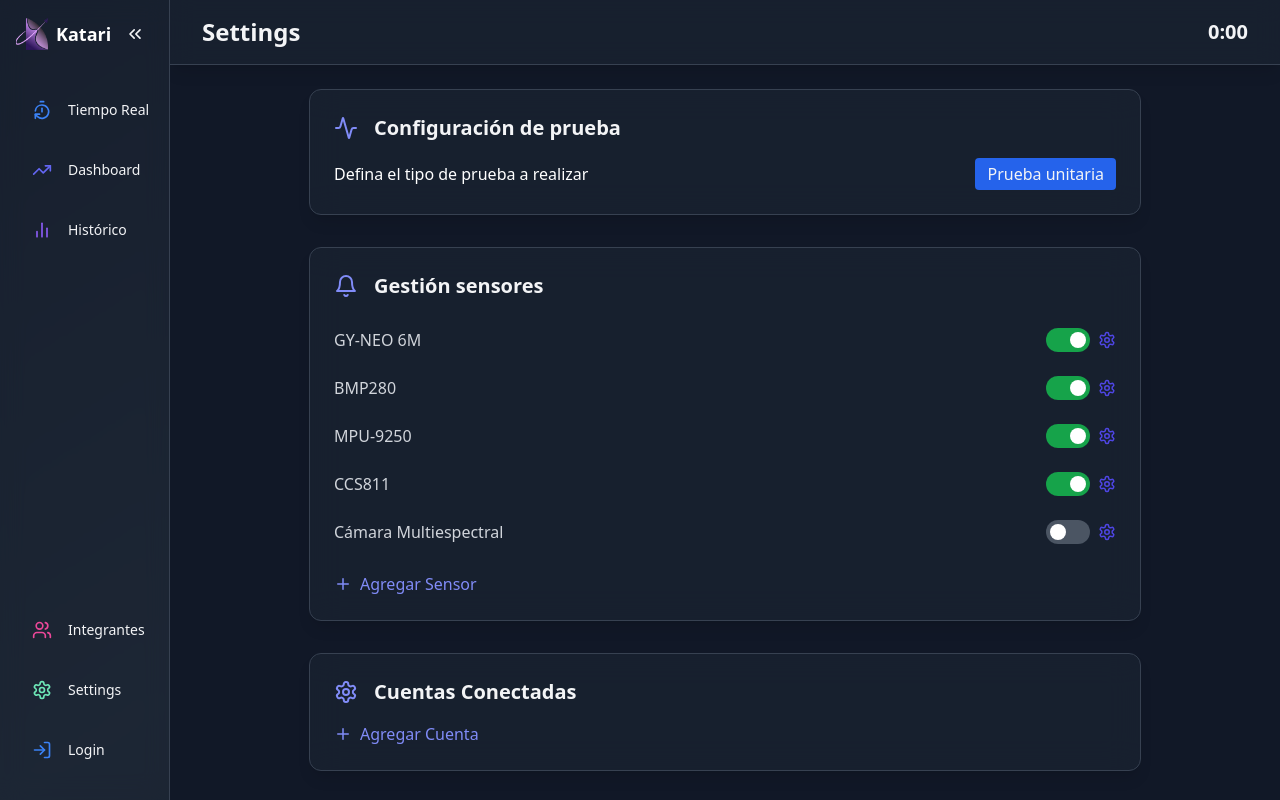
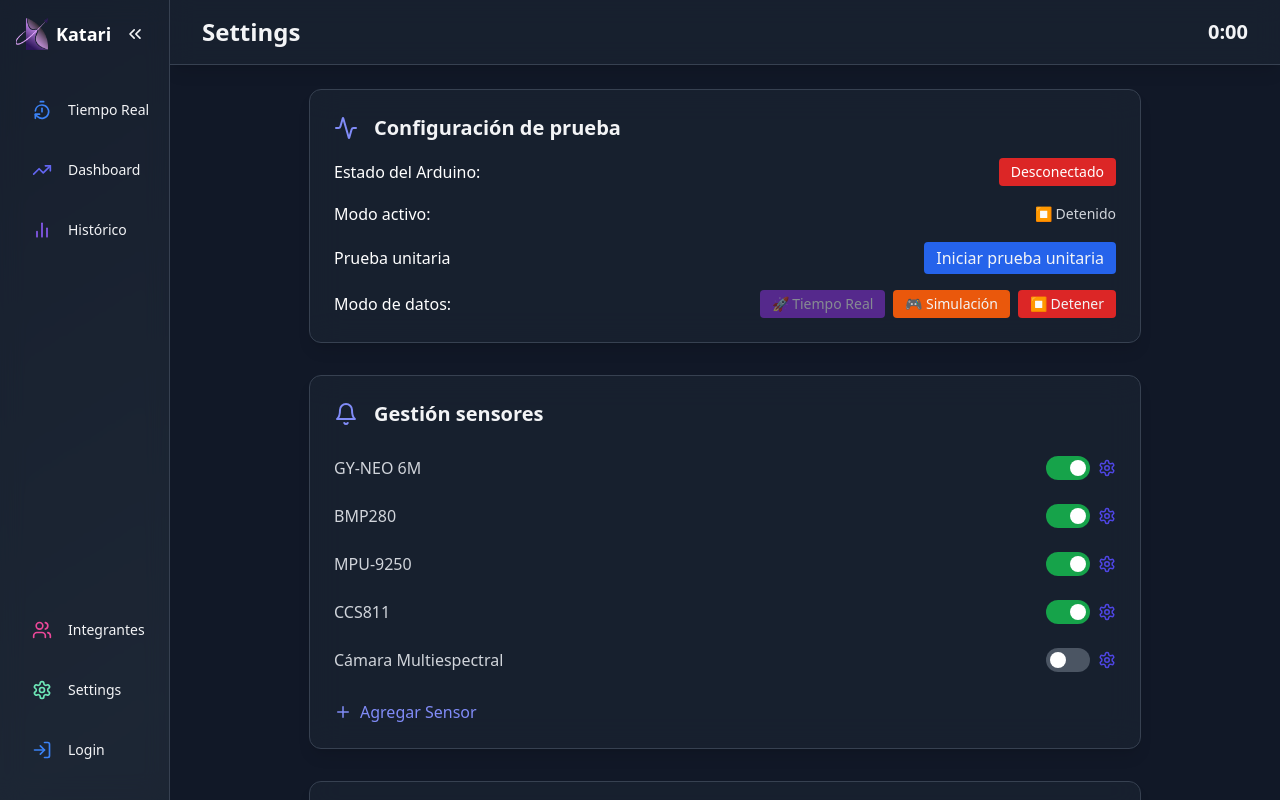
Before and after one commit to KatariSociety/KatariSoft, a React (Vite) app: page /settings in a window 1280 px wide. Built offline with nearby package versions, Linux system fonts and the light colour scheme; no server answers.

Commit message:
Fix bug conect backend

```diff
--- a/src/components/settings/TestType.jsx
+++ b/src/components/settings/TestType.jsx
@@ -1,22 +1,107 @@
 import { useState } from "react";
 import SettingSection from "./SettingSection";
 import { Activity } from "lucide-react";
+import { useSensorsData } from "../../context/SensorsData";
 
 const TestType = () => {
   const [test, setTest] = useState(false);
+  const { startGeneratingData, startRealTimeMode, stopGeneratingData, isArduinoConnected, activeMode } = useSensorsData();
+
+  const handleTestChange = () => {
+    const newTest = !test;
+    setTest(newTest);
+
+    if (newTest) {
+      console.log("🧪 Iniciando prueba unitaria desde settings");
+      startGeneratingData('unitTest');
+    } else {
+      console.log("⏹️ Deteniendo prueba desde settings");
+      stopGeneratingData();
+    }
+  };
+
+  const handleRealTimeMode = () => {
+    console.log("🚀 Iniciando modo tiempo real desde settings");
+    startRealTimeMode();
+  };
+
+  const handleSimulationMode = () => {
+    console.log("🎮 Iniciando modo simulación desde settings");
+    startGeneratingData(false);
+  };
 
   return (
     <SettingSection icon={Activity} title={"Configuración de prueba"}>
+      <div className="space-y-4">
+        {/* Estado de conexión del Arduino */}
         <div className="flex items-center justify-between w-full">
-        <span className="text-white">Defina el tipo de prueba a realizar</span>
+          <span className="text-white">Estado del Arduino:</span>
+          <span className={`px-3 py-1 rounded text-sm font-medium ${
+            isArduinoConnected ? "bg-green-600 text-white" : "bg-red-600 text-white"
+          }`}>
+            {isArduinoConnected ? "Conectado" : "Desconectado"}
+          </span>
+        </div>
+
+        {/* Modo activo */}
+        <div className="flex items-center justify-between w-full">
+          <span className="text-white">Modo activo:</span>
+          <span className="text-gray-300 text-sm">
+            {activeMode === 'unitTest' && "🧪 Prueba Unitaria"}
+            {activeMode === 'realtime' && "🚀 Tiempo Real"}
+            {activeMode === 'simulation' && "🎮 Simulación"}
+            {activeMode === 'normal' && "📊 Normal"}
+            {!activeMode && "⏹️ Detenido"}
+          </span>
+        </div>
+
+        {/* Prueba unitaria toggle */}
+        <div className="flex items-center justify-between w-full">
+          <span className="text-white">Prueba unitaria</span>
           <button
             className={`px-3 py-1 rounded ${
               test ? "bg-green-600 hover:bg-green-700" : "bg-blue-600 hover:bg-blue-700"
             } transition duration-200`}
-          onClick={() => setTest(!test)}
+            onClick={handleTestChange}
           >
-          {test ? "Lanzamiento completo" : "Prueba unitaria"}
+            {test ? "Detener prueba" : "Iniciar prueba unitaria"}
           </button>
+        </div>
+
+        {/* Botones de modo */}
+        <div className="flex items-center justify-between w-full">
+          <span className="text-white">Modo de datos:</span>
+          <div className="flex space-x-2">
+            <button
+              className={`px-3 py-1 rounded text-sm transition duration-200 ${
+                activeMode === 'realtime'
+                  ? "bg-green-600 hover:bg-green-700"
+                  : "bg-purple-600 hover:bg-purple-700"
+              } ${!isArduinoConnected ? "opacity-50 cursor-not-allowed" : ""}`}
+              onClick={handleRealTimeMode}
+              disabled={!isArduinoConnected}
+              title={!isArduinoConnected ? "Arduino no conectado" : "Usar datos reales del Arduino"}
+            >
+              🚀 Tiempo Real
+            </button>
+            <button
+              className={`px-3 py-1 rounded text-sm transition duration-200 ${
+                activeMode === 'simulation'
+                  ? "bg-green-600 hover:bg-green-700"
+                  : "bg-orange-600 hover:bg-orange-700"
+              }`}
+              onClick={handleSimulationMode}
+            >
+              🎮 Simulación
+            </button>
+            <button
+              className="px-3 py-1 rounded text-sm bg-red-600 hover:bg-red-700 transition duration-200"
+              onClick={stopGeneratingData}
+            >
+              ⏹️ Detener
+            </button>
+          </div>
+        </div>
       </div>
     </SettingSection>
   );
--- a/src/context/SensorsData.jsx
+++ b/src/context/SensorsData.jsx
@@ -371,8 +371,8 @@ export const SensorsDataProvider = ({ children }) => {
 
         // Escuchar datos completos del Arduino (JSON format como en tu ejemplo)
         socketRef.current.on('arduino_data', (arduinoData) => {
-            console.log('📡 Datos completos del Arduino recibidos:', typeof arduinoData, arduinoData);
-            console.log("🔍 Estado actual: activeMode =", activeMode, "| useRealMPU =", useRealMPU);
+            console.log('📡 Datos completos del Arduino recibidos:', typeof arduinoData);
+            console.log("🔍 Estado actual: activeMode =", activeMode, "| useRealMPU =", useRealMPU, "| useSimulation =", useSimulation);
 
             // Parsear los datos si vienen como string
             let parsedData = arduinoData;
@@ -386,13 +386,19 @@ export const SensorsDataProvider = ({ children }) => {
                 }
             }
 
-            // Solo procesar si estamos en modo unitTest
-            if (activeMode === 'unitTest') {
-                console.log("%c 🧪 MODO PRUEBA UNITARIA - PROCESANDO DATOS REALES DEL ARDUINO",
+            // Procesar datos si estamos en modo unitTest O en modo realtime O si no estamos usando simulación
+            if (activeMode === 'unitTest' || activeMode === 'realtime' || !useSimulation) {
+                console.log("%c 🚀 MODO DATOS REALES - PROCESANDO DATOS DEL ARDUINO",
                     "background-color: #10b981; color: white; padding: 8px; border-radius: 4px; font-weight: bold;"
                 );
 
-                console.log("📊 Datos recibidos del Arduino:");
+                if (activeMode === 'unitTest') {
+                    console.log("📊 Datos recibidos del Arduino (Modo Prueba Unitaria):");
+                } else if (activeMode === 'realtime') {
+                    console.log("📊 Datos recibidos del Arduino (Modo Tiempo Real):");
+                } else {
+                    console.log("📊 Datos recibidos del Arduino (Modo Normal):");
+                }
                 console.log(parsedData);
 
                 // Mostrar datos GPS específicamente si están presentes
@@ -476,7 +482,7 @@ export const SensorsDataProvider = ({ children }) => {
                     return newData;
                 });
             } else {
-                console.log("🔄 Datos del Arduino recibidos pero no en modo unitTest, ignorando");
+                console.log("🔄 Datos del Arduino recibidos pero estamos en modo simulación, ignorando");
             }
         });
 
@@ -484,9 +490,9 @@ export const SensorsDataProvider = ({ children }) => {
         socketRef.current.on('sensor_data', (sensorData) => {
             console.log('📊 Datos del sensor recibidos (sensor_data):', typeof sensorData);
 
-            // Reenviar al manejador de arduino_data para procesamiento consistente
-            if (activeMode === 'unitTest') {
-                console.log('🔄 Reenviando sensor_data a arduino_data handler');
+            // Procesar los datos si no estamos en modo simulación
+            if (!useSimulation) {
+                console.log('🔄 Procesando sensor_data como datos reales');
                 // Trigger the arduino_data handler with the same data
                 socketRef.current.emit('arduino_data', sensorData);
             }
@@ -511,6 +517,28 @@ export const SensorsDataProvider = ({ children }) => {
             }
         };
     }, [activeMode, useRealMPU]); // Añadido useRealMPU como dependencia
+
+    // Función para activar datos reales del Arduino en modo normal
+    const startRealTimeMode = () => {
+        console.log("🚀 Iniciando modo TIEMPO REAL - datos completos del Arduino");
+
+        if (intervalRef.current) {
+            clearInterval(intervalRef.current);
+            intervalRef.current = null;
+        }
+
+        setActiveMode('realtime');
+        setUseSimulation(false);
+        setUseRealMPU(false);
+
+        // Solicitar conexión al Arduino
+        if (socketRef.current && socketRef.current.connected) {
+            console.log("📡 Solicitando conexión al Arduino para modo tiempo real...");
+            socketRef.current.emit('connect_arduino', { clientType: 'mainContext' });
+        }
+
+        console.log("⏳ Modo tiempo real activado - esperando datos del Arduino...");
+    };
 
     // Función para iniciar con datos reales del Arduino (modo normal)
     const startWithRealData = () => {
@@ -682,6 +710,7 @@ export const SensorsDataProvider = ({ children }) => {
             data,
             startGeneratingData,
             stopGeneratingData,
+            startRealTimeMode,
             isArduinoConnected,
             activeMode
         }}>
```
Lines whose indentation alone changed are shown as unchanged.
